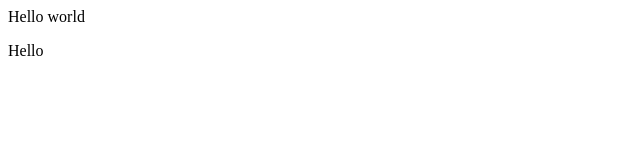
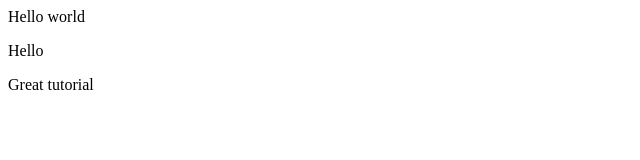
Before and after one commit to underscoreorcus/git-demo-cuhkoil, a plain HTML site: page index.html in a window 1280 px wide. Shown: the whole page, without its empty margins (0-640 px from the left). Drawn offline with Linux system fonts and the light colour scheme.

Commit message:
Adding some text

```diff
--- a/index.html
+++ b/index.html
@@ -6,5 +6,6 @@
   <body>
     <div>Hello world</div>
     <p>Hello</p>
+    <p>Great tutorial</p>
   </body>
 </html>
```
